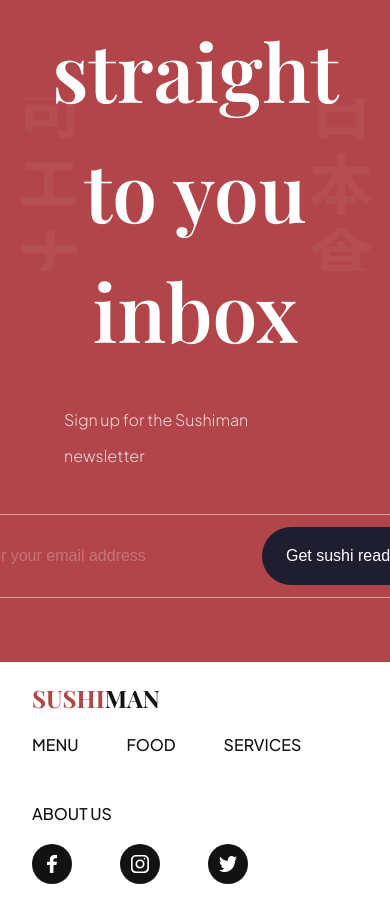
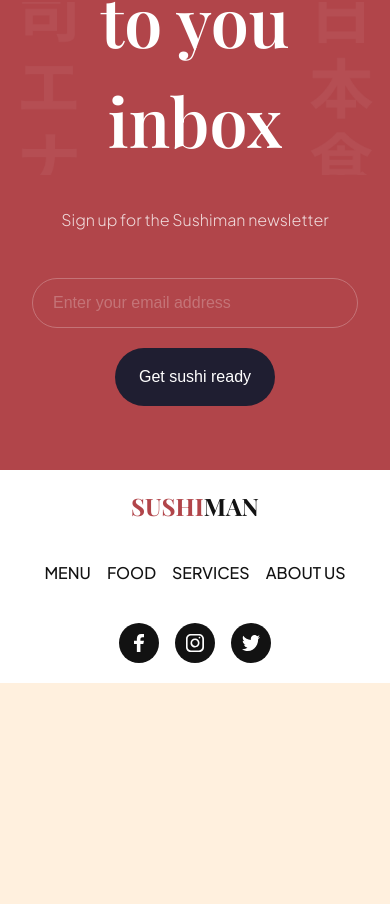
Before and after one commit to mistersouza/sushi-restaurant, a website built with Vite: page index.html in a window 390 px wide. Shown: the part 6805-7709 px from the top of the page. After the commit the page ends 7488 px from the top, so only its background shows below. Built offline with nearby package versions, Linux system fonts and the light colour scheme; files whose address does not match are found by name.

Commit message:
Add media queries for footer

```diff
--- a/assets/css/sections/footer.css
+++ b/assets/css/sections/footer.css
@@ -5,7 +5,8 @@
    background-color: var(--color-white);
 
    flex-wrap: wrap;
-   gap: 1.25rem;
+   align-items: center;
+   gap: 2.5rem;
    overflow: hidden;
 }
 
@@ -26,9 +27,12 @@
 .footer ul {
     display: flex;
     flex-wrap: wrap;
-    gap: 3rem;
 
     list-style: none;
+}
+
+.footer ul:not(last-child) {
+    gap: 4rem;
 }
 
 .footer__nav li {
--- a/assets/css/style.css
+++ b/assets/css/style.css
@@ -247,27 +247,27 @@ a {
 
 /* START: subscribe media queries */
 @media screen and (max-width: 550px) {
-  .subscription {
+  .subscribe {
     padding: 64px 32px;
   }
 
-  .subscription h2 {
+  .subscribe h2 {
     font-size: 68px;
     line-height: 100px;
   }
 
-  .subscription__form {
+  .subscribe__form {
     flex-direction: column;
     gap: 20px;
 
-    min-width: 100%;
+    max-width: 100%;
     border-radius: 20px;
     padding: 0;
 
     border: none;
   }
 
-  .subscription__form input {
+  .subscribe__form input {
     min-height: 50px;
 
     border: 1px solid rgba(255, 255, 255, 0.5);
@@ -275,8 +275,8 @@ a {
     border-radius: 30px;
   }
 
-  .subscription__form button {
-    min-width: 100%;
+  .subscribe__form button {
+    align-self: center;
   }
 }
 /* END: subscribe media queries */
@@ -315,3 +315,28 @@ a {
     padding: 32px;
   }
 }
+
+/* START: footer media queries */
+@media screen and (max-width: 430px) {
+    .footer__logo,
+    .footer__social,
+    .footer__nav {
+      margin: 0 auto;
+    }
+
+    .footer ul:not(last-child) {
+    gap: 1rem;
+  }
+
+    .footer__nav li {
+        font-size: 1rem;
+    }
+}
+
+@media screen and (min-width: 768px) {
+  .footer__social {
+      margin: 0 auto;
+    }
+
+}
+/* END: trending media queries */
--- a/index.html
+++ b/index.html
@@ -338,7 +338,7 @@
       to you inbox
     </h2>
     <p data-aos="fade-up">Sign up for the Sushiman newsletter</p>
-    <div class="subscribe__form">
+    <div class="subscribe__form" data-aos="fade-up">
       <input
         type="email"
         placeholder="Enter your email address"
```
Also changed, not shown: assets/images/readme/sushiman-footer-iPadAir.png (added), assets/images/readme/sushiman-footer-iPadMini-.png (added), assets/images/readme/sushiman-footer-iPhoneSE-.png (added).
